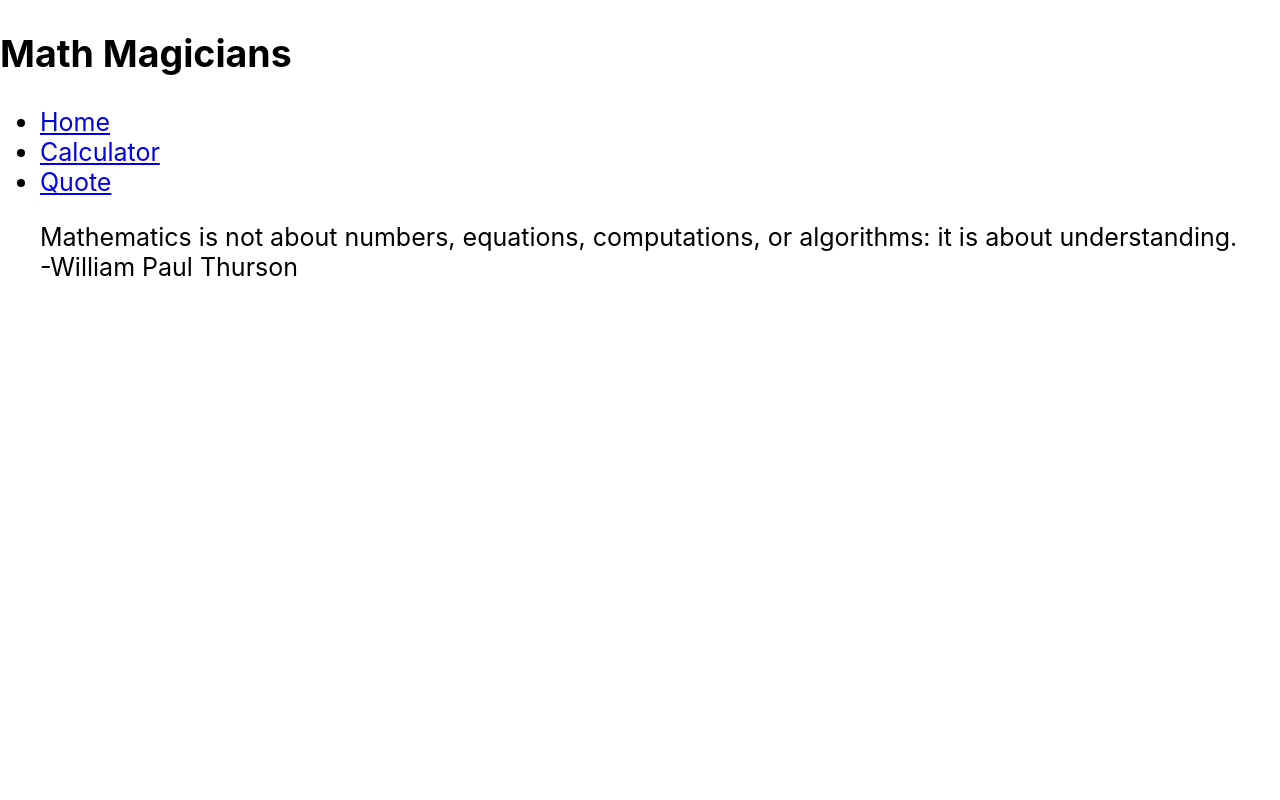
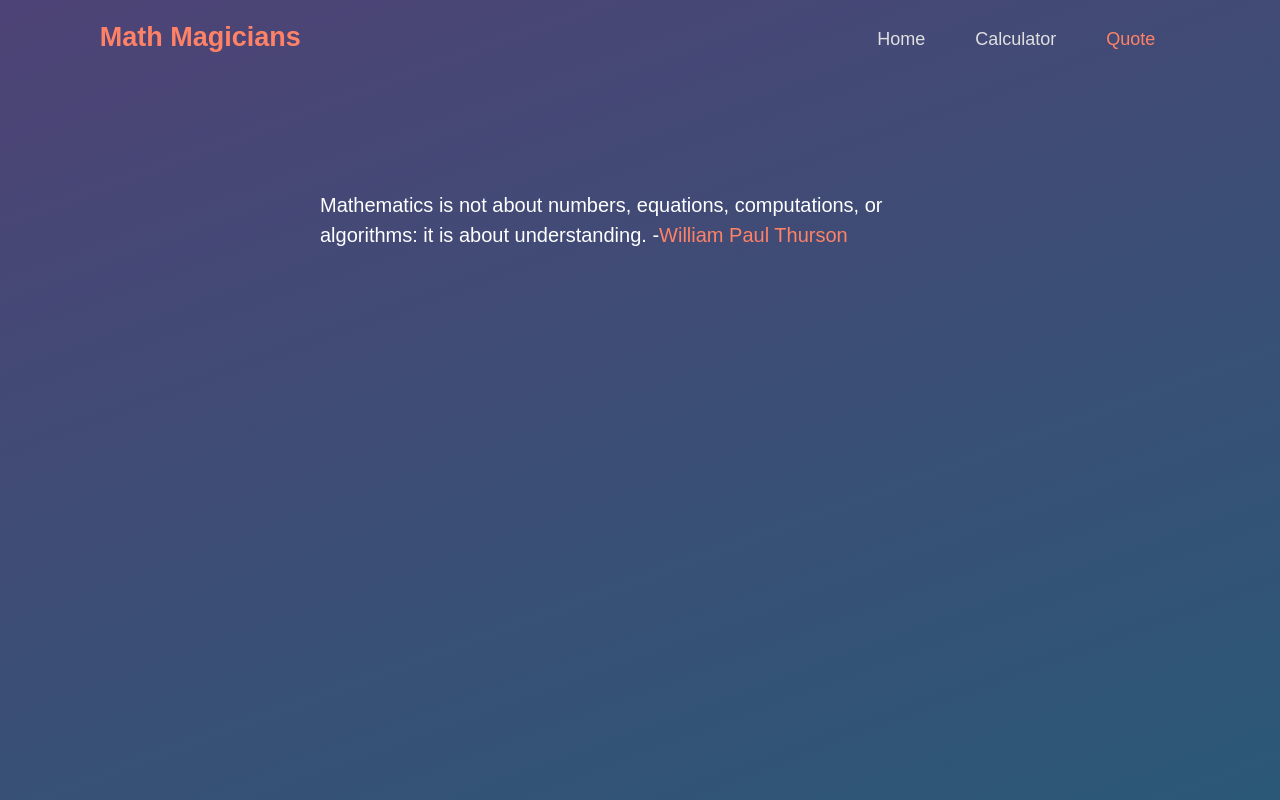
Before and after one commit to Fikerte-T/math-magicians2, a React (Create React App) app: page /quote in a window 1280 px wide. Built offline with nearby package versions, Linux system fonts and the light colour scheme.

Commit message:
Add style

```diff
--- a/src/App.css
+++ b/src/App.css
@@ -1,12 +1,82 @@
 body {
   margin: 0;
   padding: 0;
-  font-size: 25px;
+  font-family: 'Manrope', sans-serif;
+  font-size: 18px;
+  line-height: 28px;
+  height: 100%;
+  background: linear-gradient(-20deg, #2b5876 0%, #4e4376 100%) center center fixed;
+  background-repeat: no-repeat;
+  background-size: cover;
 }
 
-.wrapper {
+.nav-bar {
+  display: flex;
+  justify-content: space-around;
+}
+
+.nav-bar ul {
+  display: flex;
+  justify-content: flex-end;
   width: 50%;
-  margin: 20vh auto;
+  margin: 0;
+}
+
+.nav-bar li {
+  list-style: none;
+  padding: 25px;
+}
+
+.link {
+  text-decoration: none;
+  color: #e0e0e0;
+}
+
+.active {
+  color: #ff8266;
+  text-decoration: none;
+}
+
+.logo {
+  color: #ff8266;
+  line-height: 30px;
+}
+
+.calc-page {
+  display: flex;
+  justify-content: space-evenly;
+}
+
+.wrapper,
+.calc-page h2 {
+  width: 35%;
+  margin: 14vh auto;
+}
+
+.home-container {
+  width: 45%;
+  margin: 14vh auto;
+}
+
+.quote-page blockquote {
+  width: 50%;
+  margin: 14vh auto;
+  color: #fff;
+  font-size: 20px;
+  line-height: 30px;
+  font-weight: 100;
+}
+
+.calc-page h2,
+.home-container h2 {
+  color: #fff;
+  font-weight: 400;
+}
+
+.home-container p {
+  font-weight: 100;
+  color: #e0e0e0;
+  margin: 20px 0;
 }
 
 .result {
@@ -32,8 +102,7 @@ body {
 }
 
 .button:hover {
-  background-color: #3b3939;
-  color: #fff;
+  opacity: 0.7;
 }
 
 .sign {
@@ -43,3 +112,7 @@ body {
 .zero {
   grid-column: 1 / 3;
 }
+
+.author {
+  color: #ff8266;
+}
--- a/src/App.js
+++ b/src/App.js
@@ -10,9 +10,9 @@ function App() {
     <>
       <Navbar />
       <Routes>
-        <Route exact path="/" element={<Home />} />
-        <Route exact path="/calculator" element={<Calculator />} />
-        <Route exact path="/quote" element={<Quotes />} />
+        <Route exact="true" path="/" element={<Home />} />
+        <Route exact="true" path="/calculator" element={<Calculator />} />
+        <Route exact="true" path="/quote" element={<Quotes />} />
       </Routes>
     </>
   );
--- a/src/components/Navbar.js
+++ b/src/components/Navbar.js
@@ -25,7 +25,7 @@ const Navbar = () => {
       <ul>
         {links.map((link) => (
           <li key={link.id}>
-            <NavLink to={link.path} className="link" activeClassName="active-link" exact>{link.text}</NavLink>
+            <NavLink to={link.path} className="link" exact="true">{link.text}</NavLink>
           </li>
         ))}
       </ul>
--- a/src/components/Quotes.js
+++ b/src/components/Quotes.js
@@ -1,7 +1,7 @@
 import React from 'react';
 
-const Quote = () => (
-  <div>
+const Quotes = () => (
+  <div className="quote-page">
     <blockquote>
       Mathematics is not about numbers, equations, computations, or algorithms:
       it is about understanding. -
@@ -10,4 +10,4 @@ const Quote = () => (
   </div>
 );
 
-export default Quote;
+export default Quotes;
```
